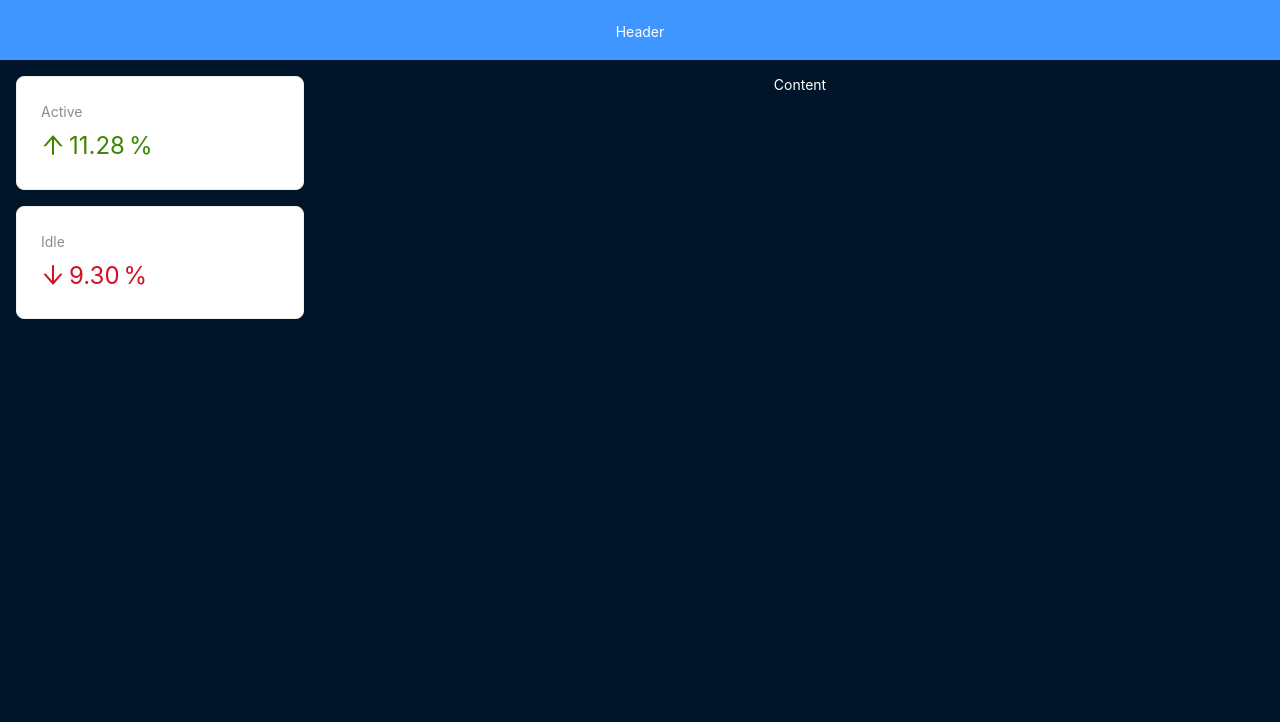
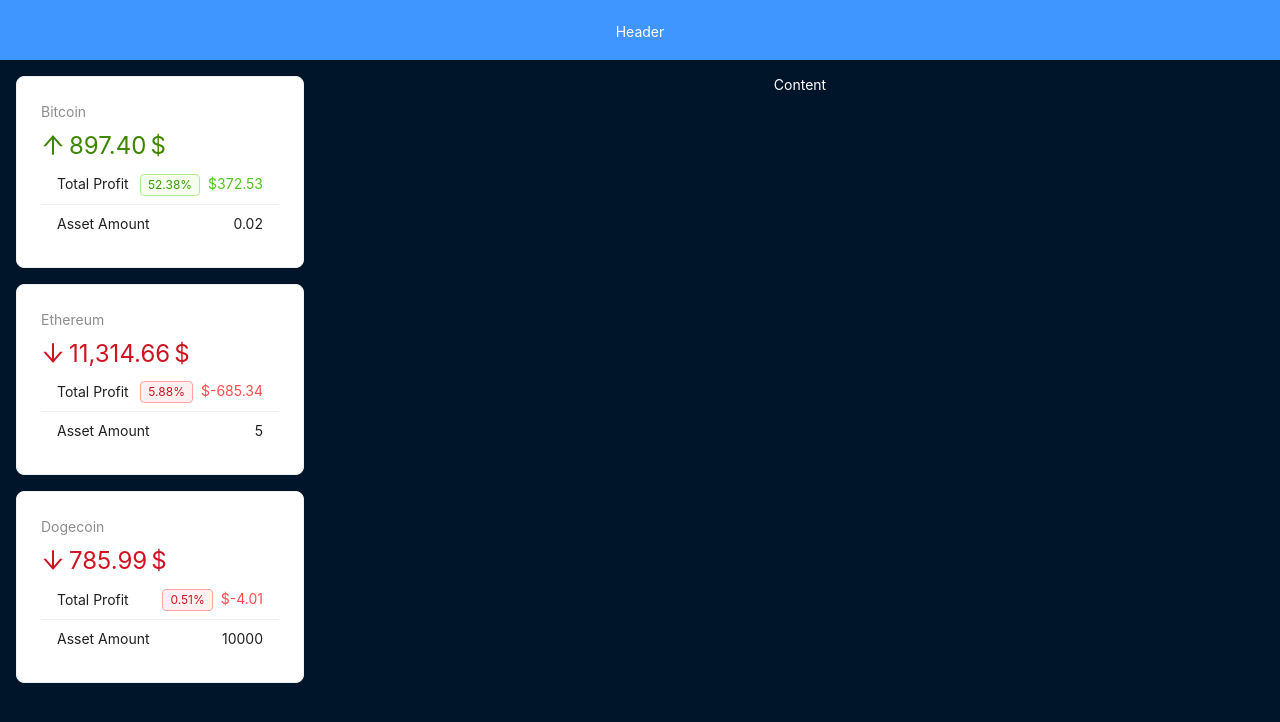
Before and after one commit to SunSplendor/CryptoApp, a React (Vite) app: page / in a window 1280 px wide. Shown: the top 722 px of the page. Built offline with nearby package versions, Linux system fonts and the light colour scheme.

Commit message:
Improve UI information content and styling of the sider

```diff
--- a/src/api.js
+++ b/src/api.js
@@ -4,7 +4,7 @@
     return new Promise(resolve => {
         setTimeout(() => {
             resolve(cryptoData)
-        }, 2000)
+        }, 1)
     })
 }
 
@@ -12,6 +12,6 @@
     return new Promise(resolve => {
         setTimeout(() => {
             resolve(cryptoAssets)
-        }, 2000)
+        }, 1)
     })
 }
--- a/src/components/layout/AppSider.jsx
+++ b/src/components/layout/AppSider.jsx
@@ -1,33 +1,85 @@
-import { Layout, Card, Statistic } from 'antd';
+import { Layout, Card, Statistic, List, Typography, Spin, Tag } from 'antd';
 import { ArrowDownOutlined, ArrowUpOutlined } from '@ant-design/icons';
+import { useEffect, useState } from 'react';
+import { fakeFetchCrypto, fetchAssets } from '../../api';
+import { percentDifference, capitalize } from '../../utils'
 
 const siderStyle = {
     padding: '1rem',
-  };
+}
+
+
 
 export default function AppSider() {
+  const [loading, setLoading] = useState(false)
+  const [crypto, setCrypto] = useState([])
+  const [assets, setAssets] = useState([])
+
+  useEffect(() => {
+    async function preload() {
+      setLoading(true)
+      const { result } = await fakeFetchCrypto()
+      const assets = await fetchAssets()
+
+      setAssets(assets.map(asset => {
+        const coin = result.find((c) => c.id === asset.id)
+        return {
+          grow: asset.price < coin.price,
+          growPercent: percentDifference(asset.price, coin.price),
+          totalAmount: asset.amount * coin.price,
+          totalProfit: asset.amount * coin.price - asset.amount * asset.price,
+          ...asset,
+        }
+      }))
+      setCrypto(result)
+      setLoading(false)
+    }
+    preload()
+  }, [])
+
+  if (loading) {
+    return <Spin fullscreen />
+  }
+
+
   return (
       <Layout.Sider width="25%" style={siderStyle}>
-          <Card style={{marginBottom: '1rem'}}>
+        {assets.map(asset => (
+          <Card key={asset.id} style={{marginBottom: '1rem'}}>
           <Statistic
-              title="Active"
-              value={11.28}
+            title={capitalize(asset.id)}
+            value={asset.totalAmount}
             precision={2}
-              valueStyle={{ color: '#3f8600' }}
-              prefix={<ArrowUpOutlined />}
-              suffix="%"
+            valueStyle={{ color: asset.grow ? '#3f8600' : '#cf1322' }}
+            prefix={asset.grow ? <ArrowUpOutlined /> : <ArrowDownOutlined /> }
+            suffix="$"
+          />
+          <List
+            size="small"
+            dataSource={[
+              {title: 'Total Profit', value: asset.totalProfit, withTag: true},
+              {title: 'Asset Amount', value: asset.amount, isPlain: true},
+            ]}
+            renderItem={(item) => (
+              <List.Item>
+                <span>{item.title}</span>
+                <span>
+                  {item.withTag && (
+                    <Tag color={asset.grow ? 'green' : 'red'}>
+                      {asset.growPercent}%
+                    </Tag>)}
+                  {item.isPlain && item.value}
+                  {!item.isPlain && (
+                    <Typography.Text type={asset.grow ? 'success' : 'danger'}>
+                      ${item.value.toFixed(2)}
+                    </Typography.Text>
+                  )}
+                </span>
+              </List.Item>
+            )}
           />
         </Card>
-          <Card>
-            <Statistic
-            title="Idle"
-            value={9.3}
-            precision={2}
-            valueStyle={{ color: '#cf1322' }}
-            prefix={<ArrowDownOutlined />}
-            suffix="%"
-          />
-          </Card>
+        ))}
       </Layout.Sider>
   )
 }
--- a/src/data.js
+++ b/src/data.js
@@ -622,4 +622,7 @@
     price: 2400,
     date: new Date(),
   },
+  {id: 'dogecoin',
+  price: 0.079,
+  amount: 10000},
 ]
--- /dev/null
+++ b/src/utils.js
@@ -0,0 +1,7 @@
+export function percentDifference(a, b) {
+    return +(100 * Math.abs((a - b) / ((a + b) / 2))).toFixed(2)
+  }
+
+  export function capitalize(str) {
+    return str.charAt(0).toUpperCase() + str.substr(1)
+  }
```
Lines whose indentation alone changed are shown as unchanged.
